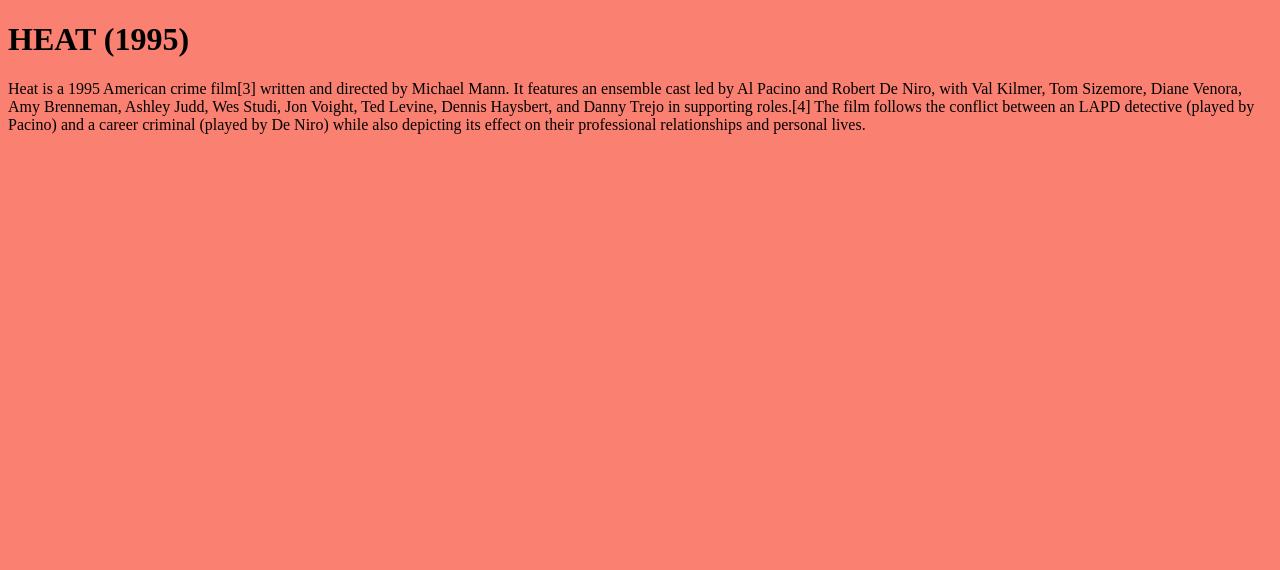
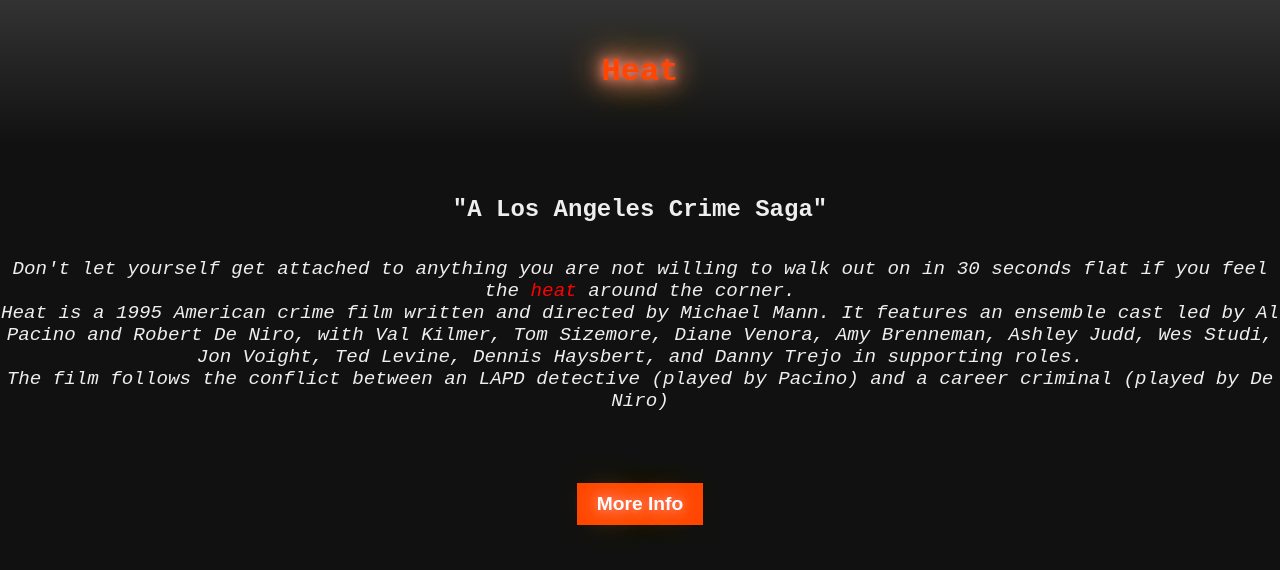
Before and after one commit to Scottypettersen/TYPE-ONLY, a plain HTML site: page index.html in a window 1280 px wide. Drawn offline with Linux system fonts and the light colour scheme.

Commit message:
index css changes

```diff
--- a/index.html
+++ b/index.html
@@ -2,28 +2,99 @@
 <html lang="en">
 <head>
     <meta charset="UTF-8">
-    <meta http-equiv="X-UA-Compatible" content="IE=edge">
     <meta name="viewport" content="width=device-width, initial-scale=1.0">
+    <title>Heat (1995)</title>
+    <style>
+        body {
+            background-color: #111;
+            font-family: 'Courier New', monospace;
+            color: #eee;
+            text-align: center;
+            margin: 0;
+        }
 
-    <!-- Favicons -->
-    <link rel="apple-touch-icon" sizes="180x180" href="favicons/apple-touch-icon.png">
-    <link rel="icon" type="image/png" sizes="32x32" href="/favicons/favicon-32x32.png">
-    <link rel="icon" type="image/png" sizes="16x16" href="/favicons/favicon-16x16.png">
-    <link rel="manifest" href="/site.webmanifest">
+        header {
+            padding: 2rem 0;
+            background: linear-gradient(to bottom, #333, #111);
+        }
 
-    <!-- Stylesheet -->
-    <link rel="stylesheet" href="style.css">
+        /* Optional: Neon Text Style (if you have it) */
+        .neon-text {
+            /* ... your neon text styles ... */
+        }
 
-    <!-- Scripts -->
-    <script src="script.js" defer></script>
+        .fire-text {
+            color: #ff4500;
+            text-shadow:
+                0 0 10px #f00,
+                0 0 20px #f00,
+                0 0 30px #f00,
+                0 0 40px #ff8000;
+            animation: flicker 1s infinite alternate;
+        }
 
-    <title>Heat</title>
+        @keyframes flicker {
+            0% { text-shadow: 0 0 10px #f00, 0 0 20px #f00, 0 0 30px #f00, 0 0 40px #ff8000; }
+            100% { text-shadow: 0 0 10px #f87, 0 0 20px #f87, 0 0 30px #f87, 0 0 40px #ffa500; }
+        }
+
+        main section {
+            display: flex;
+            flex-direction: column;
+            align-items: center;
+            padding: 2rem 0;
+        }
+
+        .movie-poster img {
+            max-width: 100%;
+            height: auto;
+            border: 2px solid #333;
+        }
+
+        .movie-details h2 {
+            margin-bottom: 1rem;
+        }
+
+        .tagline {
+            font-style: italic;
+            font-size: 1.2rem;
+        }
+
+        .highlight-word {
+            color: red;
+        }
+
+        .more-info-button {
+            display: block;         /* Make it a block element for centering */
+            padding: 10px 20px;
+            background-color: #ff4500;
+            color: #fff;
+            border: none;
+            font-size: 1.2rem;
+            font-weight: bold;
+            text-shadow:
+                0 0 10px #f00,
+                0 0 20px #f00,
+                0 0 30px #f00,
+                0 0 40px #ff8000;
+            animation: flicker 1s infinite alternate;
+            cursor: pointer;
+            margin: 20px auto;    /* Center horizontally and add margin top */
+        }
+    </style>
 </head>
 <body>
-
-
-    <h1>HEAT (1995)</h1>
-<p>Heat is a 1995 American crime film[3] written and directed by Michael Mann. It features an ensemble cast led by Al Pacino and Robert De Niro, with Val Kilmer, Tom Sizemore, Diane Venora, Amy Brenneman, Ashley Judd, Wes Studi, Jon Voight, Ted Levine, Dennis Haysbert, and Danny Trejo in supporting roles.[4] The film follows the conflict between an LAPD detective (played by Pacino) and a career criminal (played by De Niro) while also depicting its effect on their professional relationships and personal lives.</p>
-
+    <header>
+        <h1 class="neon-text"><span class="fire-text">Heat</span></h1>
+    </header>
+    <main>
+        <section class="movie-details">
+            <h2>"A Los Angeles Crime Saga"</h2>
+            <p class="tagline">Don't let yourself get attached to anything you are not willing to walk out on in 30 seconds flat if you feel the <span class="highlight-word">heat</span> around the corner.
+                <br>
+                Heat is a 1995 American crime film written and directed by Michael Mann. It features an ensemble cast led by Al Pacino and Robert De Niro, with Val Kilmer, Tom Sizemore, Diane Venora, Amy Brenneman, Ashley Judd, Wes Studi, Jon Voight, Ted Levine, Dennis Haysbert, and Danny Trejo in supporting roles.<br> The film follows the conflict between an LAPD detective (played by Pacino) and a career criminal (played by De Niro)
+            </p>
+        </section>
+        <button class="more-info-button">More Info</button> </main>
 </body>
 </html>
--- a/style.css
+++ b/style.css
@@ -1,3 +1,83 @@
 body {
-    background: salmon;
+  background-color: #111;
+  font-family: 'Courier New', monospace;
+  color: #eee;
+  text-align: center;
+  margin: 0;
 }
+
+header {
+  padding: 2rem 0;
+  background: linear-gradient(to bottom, #333, #111);
+}
+
+/* Optional: Neon Text Style (if you have it) */
+.neon-text {
+  /* ... your neon text styles ... */
+}
+
+.fire-text {
+  color: #ff4500;
+  text-shadow:
+      0 0 10px #f00,
+      0 0 20px #f00,
+      0 0 30px #f00,
+      0 0 40px #ff8000;
+  animation: flicker 1s infinite alternate;
+}
+
+@keyframes flicker {
+  0% { text-shadow: 0 0 10px #f00, 0 0 20px #f00, 0 0 30px #f00, 0 0 40px #ff8000; }
+  100% { text-shadow: 0 0 10px #f87, 0 0 20px #f87, 0 0 30px #f87, 0 0 40px #ffa500; }
+}
+
+main section {
+  display: flex;
+  flex-direction: column;
+  align-items: center;
+  padding: 2rem 0;
+}
+
+
+.movie-details h2 {
+  margin-bottom: 1rem;
+}
+
+.tagline {
+  font-style: italic;
+  font-size: 1.2rem;
+}
+
+.highlight-word {
+  color: red;
+
+
+}
+
+button {font-color:black}
+
+/* More Info Button Styling */
+.more-info-button {
+display: block;
+padding: 10px 20px;
+background-color: black; /* 90s grunge background */
+color: #ff4500; /* Fiery orange text */
+border: 2px solid #ff8000; /* Brighter orange border */
+font-family: 'Impact', 'Arial Black', sans-serif; /* Bold, impactful fonts */
+font-size: 1.2rem;
+letter-spacing: 1px; /* Slight letter spacing for that 90s feel */
+text-transform: uppercase;
+border-radius: 0; /* Sharp corners for a grungy look */
+box-shadow: 0 4px 6px rgba(0, 0, 0, 0.5); /* 90s drop shadow */
+cursor: pointer;
+margin: 20px auto;
+transition: all 0.3s ease;
+}
+
+/* Hover Effect */
+.more-info-button:hover {
+background-color: #ff6600; /* Darker orange on hover */
+color: black;
+transform: translateY(-2px); /* Simple lift on hover */
+box-shadow: 0 6px 8px rgba(0, 0, 0, 0.6); /* Darker shadow */
+}
```
Also changed, not shown: Heatposter.jpg (added).
